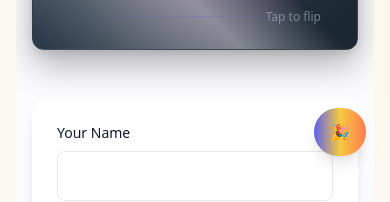
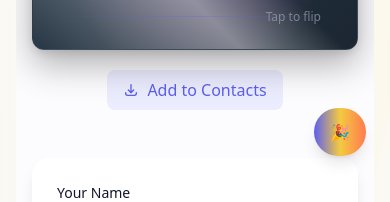
Before and after one commit to EliteMan7/ElyasProfile, a Next.js app: page / in a window 390 px wide. Both pictures are taken after a click on the button "Virtual Business Card". Shown: the part 6328-6530 px from the top of the page. Built offline with nearby package versions, Linux system fonts and the light colour scheme; no server answers.

Commit message:
Fix duplicate Add to Contacts buttons on mobile

```diff
--- a/components/VirtualBusinessCard.tsx
+++ b/components/VirtualBusinessCard.tsx
@@ -324,8 +324,8 @@ const VirtualBusinessCard: React.FC<VirtualBusinessCardProps> = ({ setCursorVari
                     {/* Embossed decorative line */}
                     <div className="h-px w-full bg-gradient-to-r from-transparent via-primary/30 to-transparent mb-3"></div>
 
-                    {/* Download button */}
-                    <div className="flex justify-center mb-2">
+                    {/* Download button - hide on mobile, only show the one outside the card */}
+                    <div className="flex justify-center mb-2 hidden md:flex">
                       <a
                         href="/vcard/elyas_ahmed.vcf"
                         download="Elyas_Ahmed.vcf"
@@ -349,6 +349,22 @@ const VirtualBusinessCard: React.FC<VirtualBusinessCardProps> = ({ setCursorVari
                 </div>
               </div>
             </motion.div>
+
+            {/* Static download button outside the card - only for mobile */}
+            <div className="mt-5 block md:hidden">
+              <a
+                href="/vcard/elyas_ahmed.vcf"
+                download="Elyas_Ahmed.vcf"
+                className="inline-flex items-center px-4 py-2 space-x-2 rounded-lg bg-primary/10 text-primary hover:bg-primary/20 transition-colors"
+                onMouseEnter={() => setCursorVariant('button')}
+                onMouseLeave={() => setCursorVariant('default')}
+              >
+                <svg xmlns="http://www.w3.org/2000/svg" className="h-4 w-4" fill="none" viewBox="0 0 24 24" stroke="currentColor">
+                  <path strokeLinecap="round" strokeLinejoin="round" strokeWidth={2} d="M4 16v1a3 3 0 003 3h10a3 3 0 003-3v-1m-4-4l-4 4m0 0l-4-4m4 4V4" />
+                </svg>
+                <span>{t('contact.vcard.download')}</span>
+              </a>
+            </div>
           </div>
         )}
       </motion.div>
```
